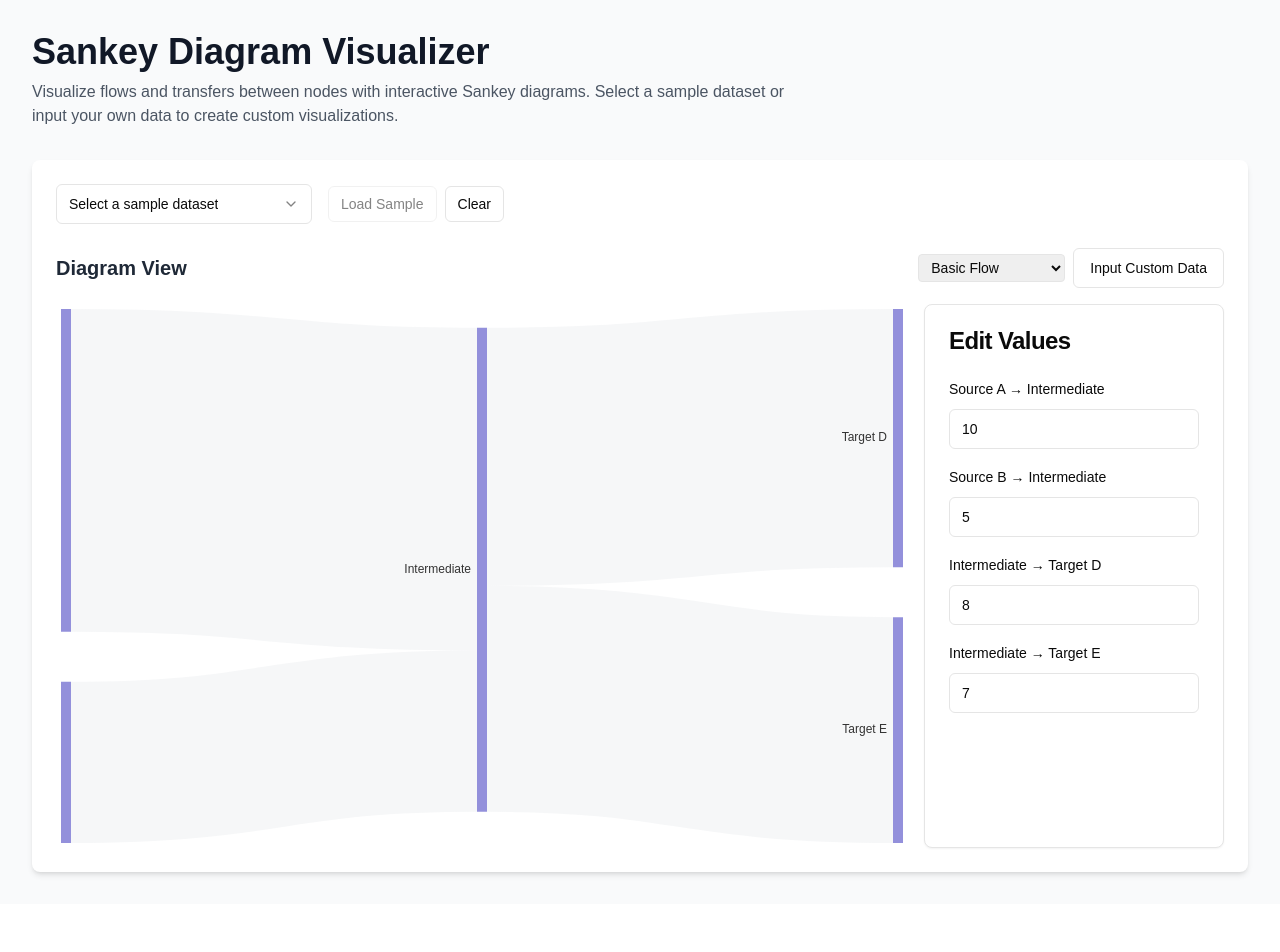
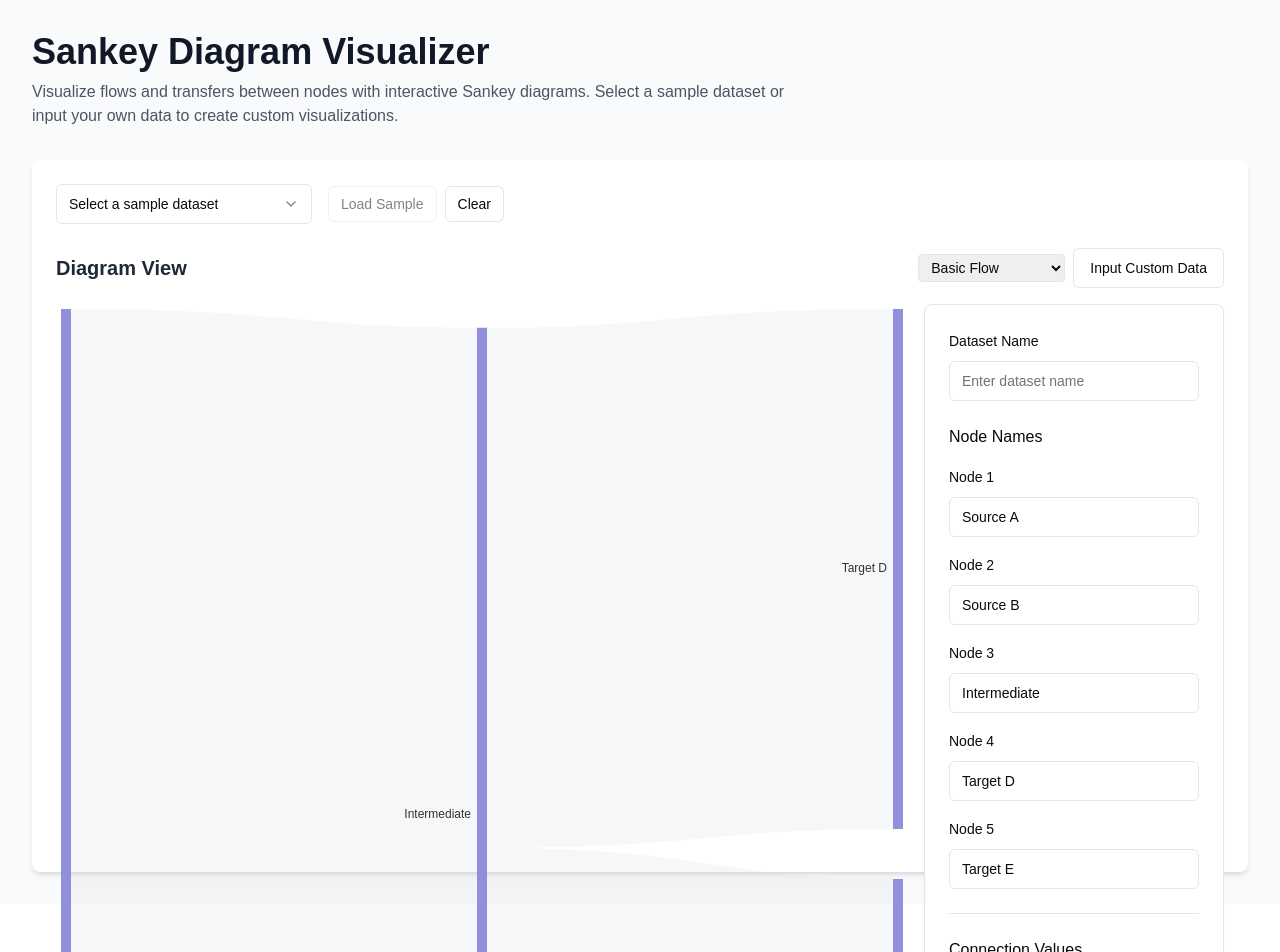
Before and after one commit to nicholaschen09/sankey-diagram, a Next.js app: page / in a window 1280 px wide. Shown: the top 952 px of the page. Before the commit the page ends 904 px from the top, so only its background shows below. Built offline with nearby package versions, Linux system fonts and the light colour scheme.

Commit message:
added title customization

```diff
--- a/components/value-editor.tsx
+++ b/components/value-editor.tsx
@@ -4,18 +4,44 @@ import { useDataStore } from "@/lib/store"
 import { Input } from "@/components/ui/input"
 import { Label } from "@/components/ui/label"
 import { Card, CardContent, CardHeader, CardTitle } from "@/components/ui/card"
+import { Separator } from "@/components/ui/separator"
 
 export function ValueEditor() {
-    const { currentData, updateLinkValue } = useDataStore()
+    const { currentData, updateLinkValue, updateNodeName, updateDatasetName } = useDataStore()
 
     if (!currentData.nodes.length) return null
 
     return (
         <Card className="w-[300px]">
             <CardHeader>
-                <CardTitle>Edit Values</CardTitle>
+                <div className="space-y-2">
+                    <Label>Dataset Name</Label>
+                    <Input
+                        value={currentData.name || ""}
+                        onChange={(e) => updateDatasetName(e.target.value)}
+                        placeholder="Enter dataset name"
+                    />
+                </div>
             </CardHeader>
-            <CardContent className="space-y-4">
+            <CardContent className="space-y-6">
+                <div className="space-y-4">
+                    <h3 className="font-medium">Node Names</h3>
+                    {currentData.nodes.map((node, index) => (
+                        <div key={index} className="space-y-2">
+                            <Label>Node {index + 1}</Label>
+                            <Input
+                                value={node.name}
+                                onChange={(e) => updateNodeName(index, e.target.value)}
+                                placeholder="Enter node name"
+                            />
+                        </div>
+                    ))}
+                </div>
+
+                <Separator />
+
+                <div className="space-y-4">
+                    <h3 className="font-medium">Connection Values</h3>
                     {currentData.links.map((link, index) => {
                         const sourceNode = currentData.nodes[typeof link.source === 'number' ? link.source : 0]
                         const targetNode = currentData.nodes[typeof link.target === 'number' ? link.target : 0]
@@ -39,6 +65,7 @@ export function ValueEditor() {
                             </div>
                         )
                     })}
+                </div>
             </CardContent>
         </Card>
     )
--- a/lib/store.ts
+++ b/lib/store.ts
@@ -26,6 +26,8 @@ type DataStore = {
   addSavedData: (data: SankeyData) => void
   selectSavedData: (index: number) => void
   updateLinkValue: (linkIndex: number, newValue: number) => void
+  updateNodeName: (nodeIndex: number, newName: string) => void
+  updateDatasetName: (newName: string) => void
 }
 
 export const useDataStore = create<DataStore>((set, get) => ({
@@ -143,5 +145,32 @@ export const useDataStore = create<DataStore>((set, get) => ({
     updatedSavedData[currentIndex] = updatedData
 
     set({ currentData: updatedData, savedData: updatedSavedData })
+  },
+  updateNodeName: (nodeIndex: number, newName: string) => {
+    const { currentData, savedData } = get()
+    const currentIndex = savedData.findIndex(d => d === currentData)
+
+    if (currentIndex === -1 || nodeIndex >= currentData.nodes.length) return
+
+    const updatedNodes = [...currentData.nodes]
+    updatedNodes[nodeIndex] = { ...updatedNodes[nodeIndex], name: newName }
+
+    const updatedData = { ...currentData, nodes: updatedNodes }
+    const updatedSavedData = [...savedData]
+    updatedSavedData[currentIndex] = updatedData
+
+    set({ currentData: updatedData, savedData: updatedSavedData })
+  },
+  updateDatasetName: (newName: string) => {
+    const { currentData, savedData } = get()
+    const currentIndex = savedData.findIndex(d => d === currentData)
+
+    if (currentIndex === -1) return
+
+    const updatedData = { ...currentData, name: newName }
+    const updatedSavedData = [...savedData]
+    updatedSavedData[currentIndex] = updatedData
+
+    set({ currentData: updatedData, savedData: updatedSavedData })
   }
 }))
```
Lines whose indentation alone changed are shown as unchanged.
